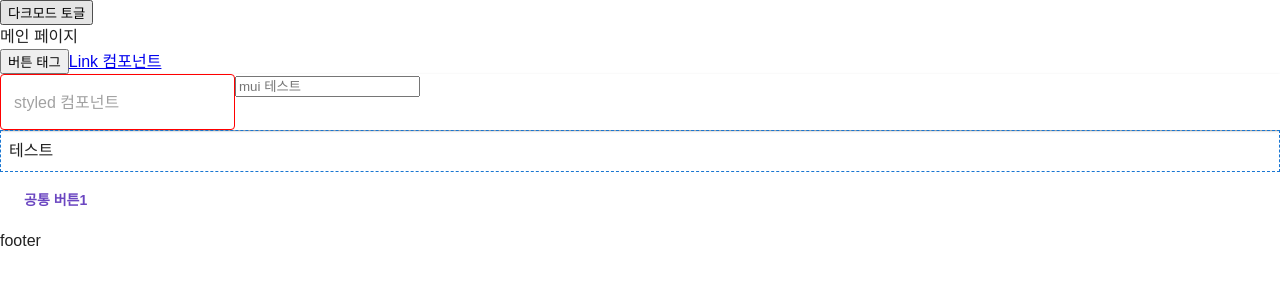
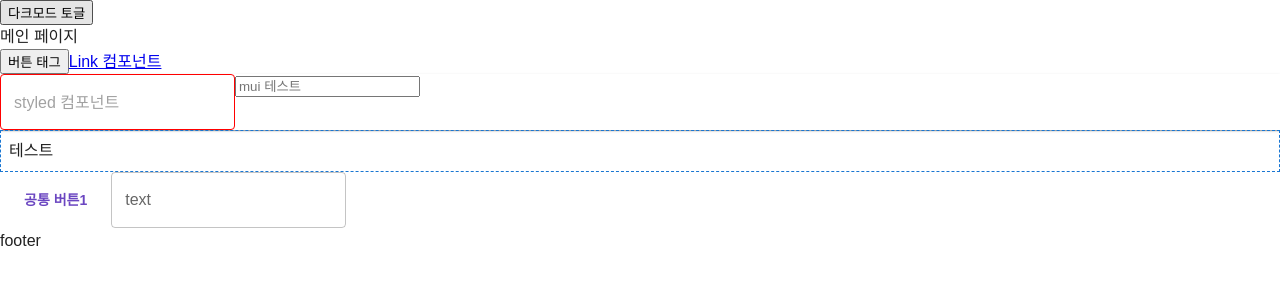
Before and after one commit to 9Gu-Mo/React_Mui, a React (Vite) app: page / in a window 1280 px wide. Shown: the top 300 px of the page. Built offline with nearby package versions, Linux system fonts and the light colour scheme.

Commit message:
Input props 추가

```diff
--- a/src/component/common/MuiInput.tsx
+++ b/src/component/common/MuiInput.tsx
@@ -0,0 +1,13 @@
+import { TextField, type TextFieldProps } from "@mui/material";
+
+type Props = TextFieldProps & {
+  class?: string;
+};
+
+export default function MuiInput({ class: className, ...rest }: Props) {
+  return (
+    <>
+      <TextField className={className} {...rest} />
+    </>
+  );
+}
--- a/src/component/mui/MuiForm.tsx
+++ b/src/component/mui/MuiForm.tsx
@@ -1,6 +1,7 @@
 import { Box, Paper, TextField } from "@mui/material";
 import { styled } from "@mui/material/styles";
 import MuiButton from "../common/MuiButton";
+import MuiInput from "../common/MuiInput";
 
 const FormContainer = styled(Paper)(({ theme }) => ({
   borderRadius: Number(theme.shape.borderRadius) * 0,
@@ -26,6 +27,8 @@ export default function MuiForm() {
       <MuiButton sx={{ px: 3, py: 2 }} variant="ghost">
         공통 버튼1
       </MuiButton>
+
+      <MuiInput id="text01" placeholder="text" label="text" />
     </>
   );
 }
```
